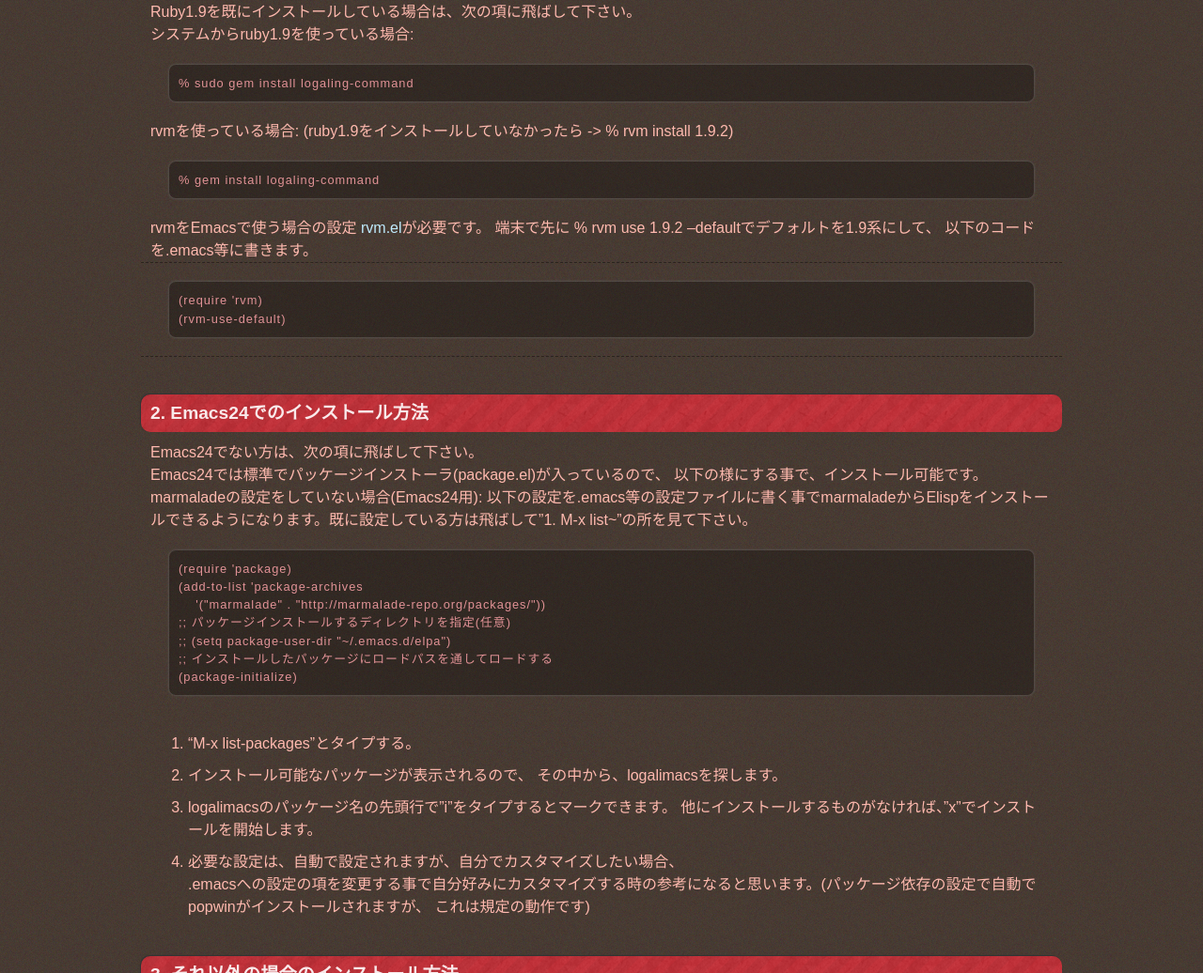
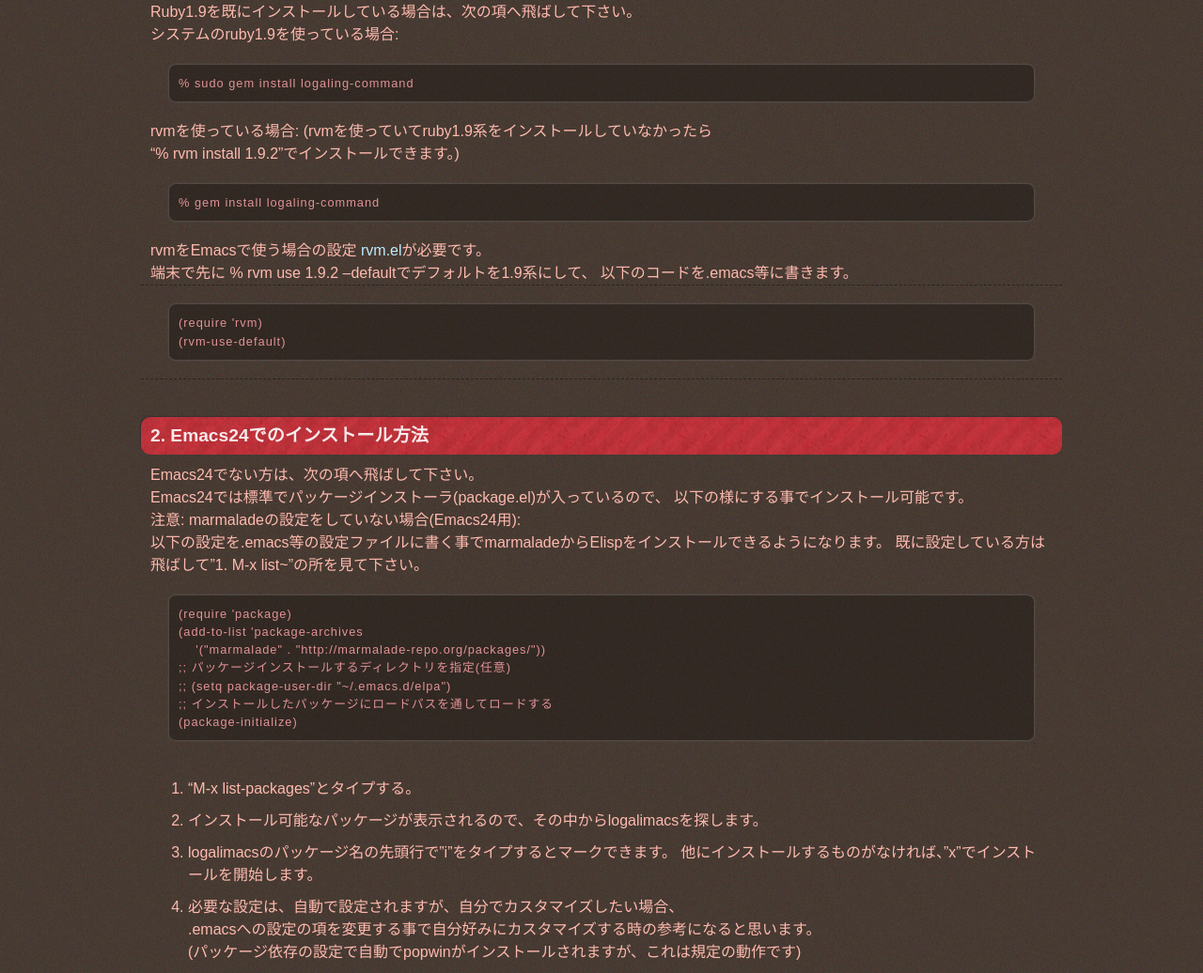
Before and after one commit to logaling/logaling.github.com, a Jekyll site: the page built from logalimacs/install.md, in a window 1280 px wide and 1400 px high. Shown: the part 364-1400 px from the top of the window at 94% size. Built offline with Jekyll 4.4.1, drawn with Linux system fonts in a browser that asks for light colours; some web fonts are replaced; Markdown is read by kramdown in place of the engine named in the settings; some of the changed text lies outside the part shown.

Commit message:
improve document

```diff
--- a/logalimacs/install.md
+++ b/logalimacs/install.md
@@ -5,14 +5,15 @@ title: logalimacsのインストール方法
 
 # logalimacsのインストール方法,設定
 ## 1. logaling-commandをインストール(Ruby 1.9専用)
-Ruby1.9を既にインストールしている場合は、次の項に飛ばして下さい。
+Ruby1.9を既にインストールしている場合は、次の項へ飛ばして下さい。
 
-システムからruby1.9を使っている場合:
+システムのruby1.9を使っている場合:
 
     % sudo gem install logaling-command
 
 rvmを使っている場合:
-(ruby1.9をインストールしていなかったら -> % rvm install 1.9.2)
+(rvmを使っていてruby1.9系をインストールしていなかったら
+ "% rvm install 1.9.2"でインストールできます。)
 
     % gem install logaling-command
 
@@ -29,12 +30,13 @@ rvmをEmacsで使う場合の設定
 ---
 
 ## 2. Emacs24でのインストール方法
-Emacs24でない方は、次の項に飛ばして下さい。
+Emacs24でない方は、次の項へ飛ばして下さい。
 
 Emacs24では標準でパッケージインストーラ(package.el)が入っているので、
-以下の様にする事で、インストール可能です。
-marmaladeの設定をしていない場合(Emacs24用):
-以下の設定を.emacs等の設定ファイルに書く事でmarmaladeからElispをインストールできるようになります。既に設定している方は飛ばして"1. M-x list~"の所を見て下さい。
+以下の様にする事でインストール可能です。
+注意: marmaladeの設定をしていない場合(Emacs24用):
+以下の設定を.emacs等の設定ファイルに書く事でmarmaladeからElispをインストールできるようになります。
+既に設定している方は飛ばして"1. M-x list~"の所を見て下さい。
 
     (require 'package)
     (add-to-list 'package-archives
@@ -46,13 +48,12 @@ marmaladeの設定をしていない場合(Emacs24用):
 
 
 1. "M-x list-packages"とタイプする。
-2. インストール可能なパッケージが表示されるので、
-その中から、logalimacsを探します。
+2. インストール可能なパッケージが表示されるので、その中からlogalimacsを探します。
 3. logalimacsのパッケージ名の先頭行で"i"をタイプするとマークできます。
 他にインストールするものがなければ、"x"でインストールを開始します。
 4. 必要な設定は、自動で設定されますが、自分でカスタマイズしたい場合、
-.emacsへの設定の項を変更する事で自分好みにカスタマイズする時の参考になると思います。(パッケージ依存の設定で自動でpopwinがインストールされますが、
-これは規定の動作です)
+.emacsへの設定の項を変更する事で自分好みにカスタマイズする時の参考になると思います。
+(パッケージ依存の設定で自動でpopwinがインストールされますが、これは規定の動作です)
 
 ## 3. それ以外の場合のインストール方法
 
```
Also changed, not shown: other parts of logalimacs/install.md (+4 -4 lines).
